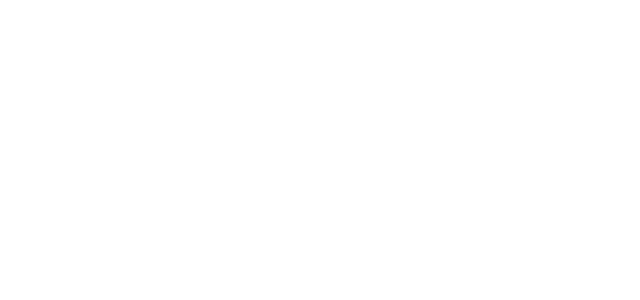
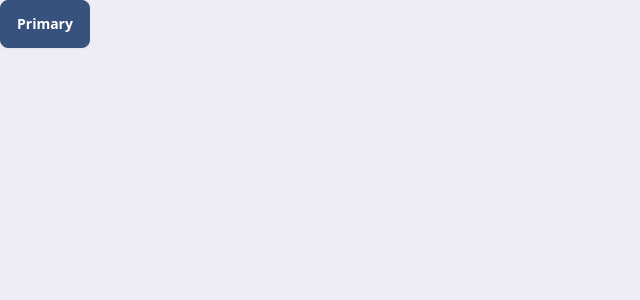
Before and after one commit to MichiganTechCoursesMobile/mymtu.link, a Next.js app: page / in a window 1280 px wide. Shown: the top 300 px of the page, without its empty margins (0-640 px from the left). Built offline with nearby package versions, Linux system fonts and the light colour scheme.

Commit message:
Set DaisyUI themes

```diff
--- a/src/app/globals.css
+++ b/src/app/globals.css
@@ -1,123 +1,7 @@
 @tailwind base;
 @tailwind components;
 @tailwind utilities;
-@import url('https://fonts.googleapis.com/css?family=Roboto');
-
-:root {
-  --md-ref-typeface-brand: 'Roboto';
-  --md-ref-typeface-plain: 'Roboto';
-  --md-sys-color-primary: rgb(65 95 145);
-  --md-sys-color-surface-tint: rgb(65 95 145);
-  --md-sys-color-on-primary: rgb(255 255 255);
-  --md-sys-color-primary-container: rgb(214 227 255);
-  --md-sys-color-on-primary-container: rgb(0 27 62);
-  --md-sys-color-secondary: rgb(86 95 113);
-  --md-sys-color-on-secondary: rgb(255 255 255);
-  --md-sys-color-secondary-container: rgb(218 226 249);
-  --md-sys-color-on-secondary-container: rgb(19 28 43);
-  --md-sys-color-tertiary: rgb(112 85 117);
-  --md-sys-color-on-tertiary: rgb(255 255 255);
-  --md-sys-color-tertiary-container: rgb(250 216 253);
-  --md-sys-color-on-tertiary-container: rgb(40 19 46);
-  --md-sys-color-error: rgb(186 26 26);
-  --md-sys-color-on-error: rgb(255 255 255);
-  --md-sys-color-error-container: rgb(255 218 214);
-  --md-sys-color-on-error-container: rgb(65 0 2);
-  --md-sys-color-background: rgb(249 249 255);
-  --md-sys-color-on-background: rgb(25 28 32);
-  --md-sys-color-surface: rgb(249 249 255);
-  --md-sys-color-on-surface: rgb(25 28 32);
-  --md-sys-color-surface-variant: rgb(224 226 236);
-  --md-sys-color-on-surface-variant: rgb(68 71 78);
-  --md-sys-color-outline: rgb(116 119 127);
-  --md-sys-color-outline-variant: rgb(196 198 208);
-  --md-sys-color-shadow: rgb(0 0 0);
-  --md-sys-color-scrim: rgb(0 0 0);
-  --md-sys-color-inverse-surface: rgb(46 48 54);
-  --md-sys-color-inverse-on-surface: rgb(240 240 247);
-  --md-sys-color-inverse-primary: rgb(170 199 255);
-  --md-sys-color-primary-fixed: rgb(214 227 255);
-  --md-sys-color-on-primary-fixed: rgb(0 27 62);
-  --md-sys-color-primary-fixed-dim: rgb(170 199 255);
-  --md-sys-color-on-primary-fixed-variant: rgb(40 71 119);
-  --md-sys-color-secondary-fixed: rgb(218 226 249);
-  --md-sys-color-on-secondary-fixed: rgb(19 28 43);
-  --md-sys-color-secondary-fixed-dim: rgb(190 198 220);
-  --md-sys-color-on-secondary-fixed-variant: rgb(62 71 89);
-  --md-sys-color-tertiary-fixed: rgb(250 216 253);
-  --md-sys-color-on-tertiary-fixed: rgb(40 19 46);
-  --md-sys-color-tertiary-fixed-dim: rgb(221 188 224);
-  --md-sys-color-on-tertiary-fixed-variant: rgb(87 62 92);
-  --md-sys-color-surface-dim: rgb(217 217 224);
-  --md-sys-color-surface-bright: rgb(249 249 255);
-  --md-sys-color-surface-container-lowest: rgb(255 255 255);
-  --md-sys-color-surface-container-low: rgb(243 243 250);
-  --md-sys-color-surface-container: rgb(237 237 244);
-  --md-sys-color-surface-container-high: rgb(231 232 238);
-  --md-sys-color-surface-container-highest: rgb(226 226 233);
-}
-
-@media (prefers-color-scheme: dark) {
-  :root {
-    --md-ref-typeface-brand: 'Roboto';
-    --md-ref-typeface-plain: 'Roboto';
-    --md-sys-color-primary: rgb(170 199 255);
-    --md-sys-color-surface-tint: rgb(170 199 255);
-    --md-sys-color-on-primary: rgb(10 48 95);
-    --md-sys-color-primary-container: rgb(40 71 119);
-    --md-sys-color-on-primary-container: rgb(214 227 255);
-    --md-sys-color-secondary: rgb(190 198 220);
-    --md-sys-color-on-secondary: rgb(40 49 65);
-    --md-sys-color-secondary-container: rgb(62 71 89);
-    --md-sys-color-on-secondary-container: rgb(218 226 249);
-    --md-sys-color-tertiary: rgb(221 188 224);
-    --md-sys-color-on-tertiary: rgb(63 40 68);
-    --md-sys-color-tertiary-container: rgb(87 62 92);
-    --md-sys-color-on-tertiary-container: rgb(250 216 253);
-    --md-sys-color-error: rgb(255 180 171);
-    --md-sys-color-on-error: rgb(105 0 5);
-    --md-sys-color-error-container: rgb(147 0 10);
-    --md-sys-color-on-error-container: rgb(255 218 214);
-    --md-sys-color-background: rgb(17 19 24);
-    --md-sys-color-on-background: rgb(226 226 233);
-    --md-sys-color-surface: rgb(17 19 24);
-    --md-sys-color-on-surface: rgb(226 226 233);
-    --md-sys-color-surface-variant: rgb(68 71 78);
-    --md-sys-color-on-surface-variant: rgb(196 198 208);
-    --md-sys-color-outline: rgb(142 144 153);
-    --md-sys-color-outline-variant: rgb(68 71 78);
-    --md-sys-color-shadow: rgb(0 0 0);
-    --md-sys-color-scrim: rgb(0 0 0);
-    --md-sys-color-inverse-surface: rgb(226 226 233);
-    --md-sys-color-inverse-on-surface: rgb(46 48 54);
-    --md-sys-color-inverse-primary: rgb(65 95 145);
-    --md-sys-color-primary-fixed: rgb(214 227 255);
-    --md-sys-color-on-primary-fixed: rgb(0 27 62);
-    --md-sys-color-primary-fixed-dim: rgb(170 199 255);
-    --md-sys-color-on-primary-fixed-variant: rgb(40 71 119);
-    --md-sys-color-secondary-fixed: rgb(218 226 249);
-    --md-sys-color-on-secondary-fixed: rgb(19 28 43);
-    --md-sys-color-secondary-fixed-dim: rgb(190 198 220);
-    --md-sys-color-on-secondary-fixed-variant: rgb(62 71 89);
-    --md-sys-color-tertiary-fixed: rgb(250 216 253);
-    --md-sys-color-on-tertiary-fixed: rgb(40 19 46);
-    --md-sys-color-tertiary-fixed-dim: rgb(221 188 224);
-    --md-sys-color-on-tertiary-fixed-variant: rgb(87 62 92);
-    --md-sys-color-surface-dim: rgb(17 19 24);
-    --md-sys-color-surface-bright: rgb(55 57 62);
-    --md-sys-color-surface-container-lowest: rgb(12 14 19);
-    --md-sys-color-surface-container-low: rgb(25 28 32);
-    --md-sys-color-surface-container: rgb(29 32 36);
-    --md-sys-color-surface-container-high: rgb(40 42 47);
-    --md-sys-color-surface-container-highest: rgb(51 53 58);
-  }
-}
-
-body {
-  color: var(--md-sys-color-on-background);
-  background: var(--md-sys-color-background);
-  font-family: "Roboto", sans-serif;
-}
+@import url("https://fonts.googleapis.com/css?family=Roboto");
 
 @layer utilities {
   .text-balance {
--- a/src/app/page.tsx
+++ b/src/app/page.tsx
@@ -1,3 +1,7 @@
 export default function Home() {
-  return <div></div>;
+  return (
+    <div>
+      <button className="btn btn-active btn-primary">Primary</button>
+    </div>
+  );
 }
--- a/tailwind.config.ts
+++ b/tailwind.config.ts
@@ -14,8 +14,59 @@ const config: Config = {
       },
     },
   },
-  plugins: [
-    require('daisyui'),
-  ],
+  daisyui: {
+    themes: [
+      {
+        lightTheme: {
+          primary: "#415f91",
+          "primary-content": "#ffffff",
+          secondary: "#565f71",
+          "secondary-content": "#ffffff",
+          accent: "#705575",
+          "accent-content": "#ffffff",
+          neutral: "#f9f9ff",
+          "neutral-content": "#191c20",
+          "base-100": "#ededf5",
+          "base-200": "#e7e8ee",
+          "base-300": "#e2e2e9",
+          "base-content": "#191c20",
+          info: "#0000ff",
+          "info-content": "#c6dbff",
+          success: "#00ff00",
+          "success-content": "#001600",
+          warning: "#00ff00",
+          "warning-content": "#001600",
+          error: "#bb1b1b",
+          "error-content": "#ffffff",
+        },
+        darkTheme: {
+          primary: "#aac7ff",
+          "primary-content": "#0a305f",
+          secondary: "#bec6dc",
+          "secondary-content": "#283141",
+          accent: "#ddbce0",
+          "accent-content": "#3f2844",
+          neutral: "#111318",
+          "neutral-content": "#e2e2e9",
+          "base-100": "#1d2024",
+          "base-200": "#282a2f",
+          "base-300": "#33353a",
+          "base-content": "#e2e2e9",
+          info: "#0000ff",
+          "info-content": "#c6dbff",
+          success: "#00ff00",
+          "success-content": "#001600",
+          warning: "#00ff00",
+          "warning-content": "#001600",
+          error: "#ffb4ab",
+          "error-content": "#690005",
+        },
+      },
+    ],
+    darkTheme: "darkTheme",
+    themeRoot: ":root",
+  },
+  darkMode: ["class", '[data-theme="darkTheme"]'],
+  plugins: [require("daisyui")],
 };
 export default config;
```
